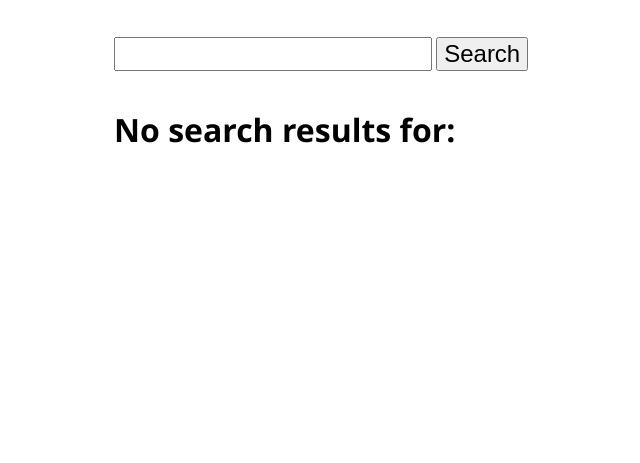
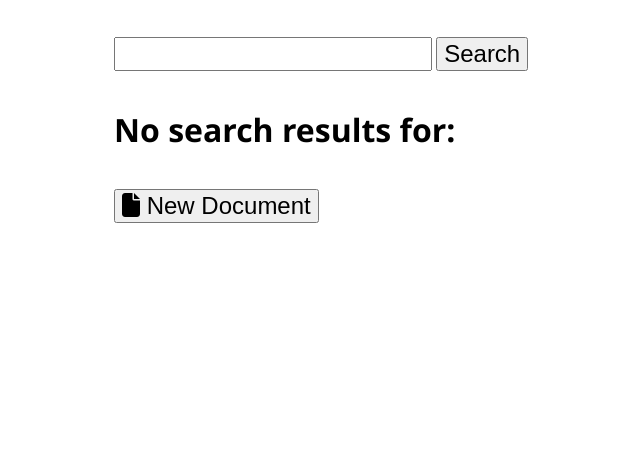
Before and after one commit to CSCI-3403/demos, a Flask app: template xss/templates/search.html in a window 1280 px wide. Shown: the part 170-633 px from the top of the page, without its empty margins (126-766 px from the left). Run offline with Flask 2, Linux system fonts and the light colour scheme; the template is opened without the code that fills it, so the values that code supplies are empty; parts of the project's set-up code (start-up, migrations or seed data) failed here and were passed over; some libraries are stand-ins or nearby versions.

Commit message:
Put button back

```diff
--- a/xss/templates/search.html
+++ b/xss/templates/search.html
@@ -27,4 +27,8 @@
 <h1>No search results for: {{query|safe}}</h1>
 {% endif %}
 
+<a class="nostyle" href="/create">
+  <button id="new"><i class="fas fa-file"></i> New Document</button>
+</a>
+
 {% endblock %}
```
